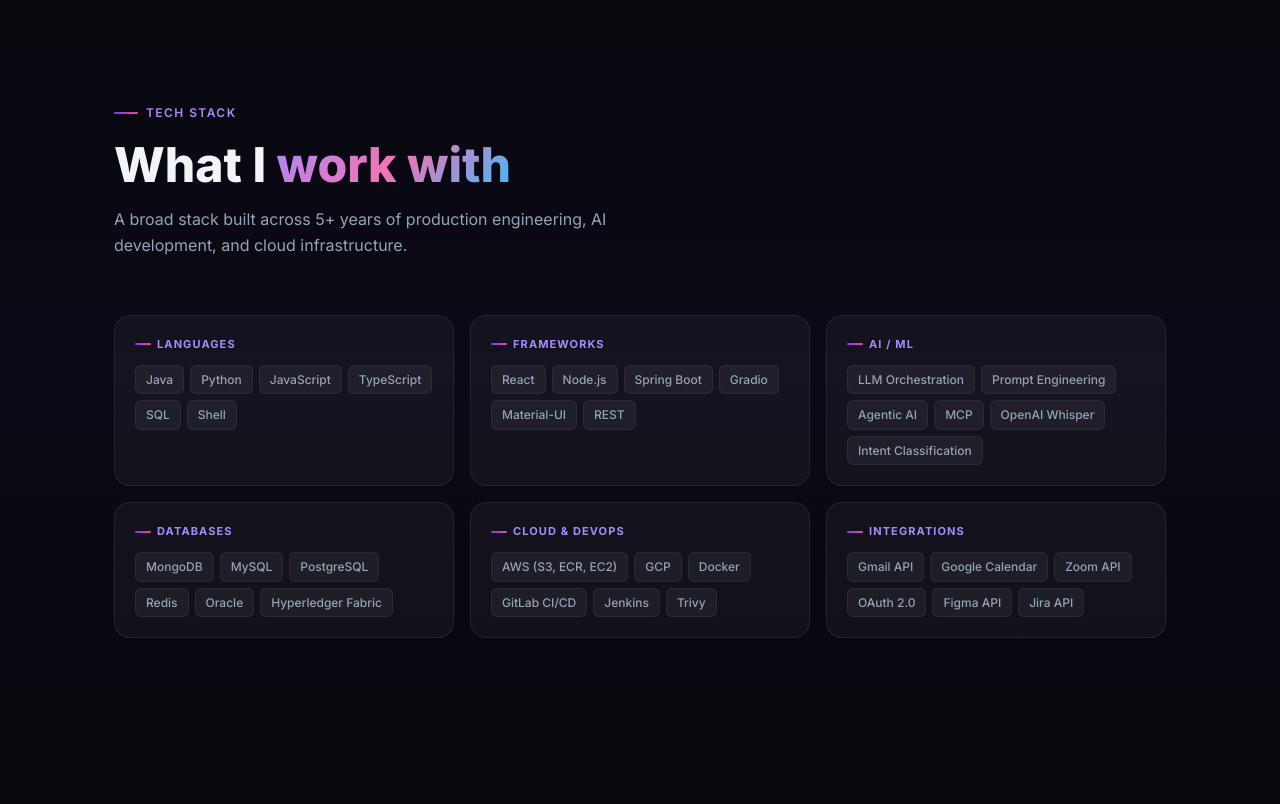
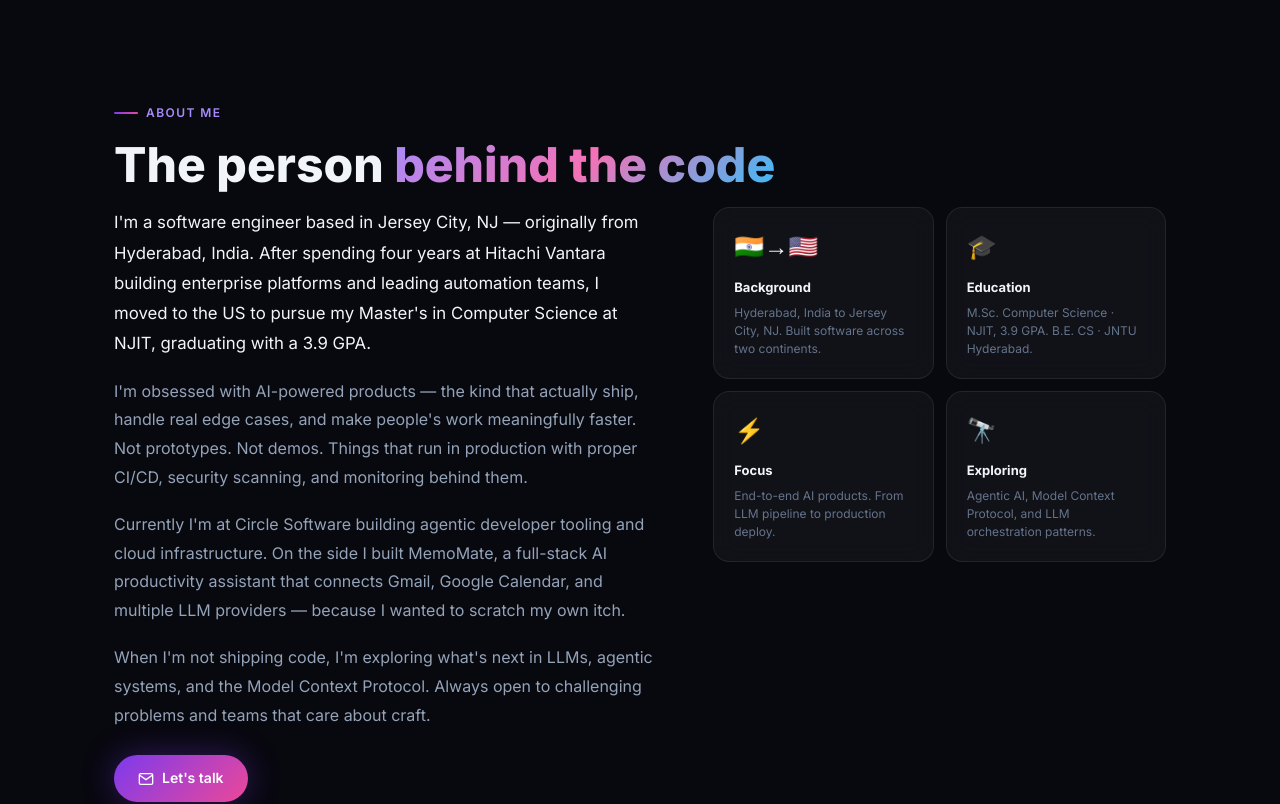
Before and after one commit to sruthivellore/portfolio, a React (Vite) app: page / in a window 1280 px wide. Shown: the part 800-1604 px from the top of the page. Built offline with nearby package versions, Linux system fonts and the light colour scheme.

Commit message:
Add dedicated About section with personal story and info cards

```diff
--- a/src/App.css
+++ b/src/App.css
@@ -384,6 +384,27 @@ section { padding: 96px 0; }
 .dot-green { background: #28c840; }
 .code-header { display: flex; gap: 0; margin-bottom: 12px; padding-bottom: 10px; border-bottom: 1px solid var(--border); }
 
+/* ===== ABOUT ===== */
+.about-grid {
+  display: grid;
+  grid-template-columns: 1.2fr 1fr;
+  gap: 56px;
+  align-items: start;
+}
+.about-text { display: flex; flex-direction: column; gap: 18px; }
+.about-text p {
+  font-size: 1rem;
+  color: var(--text-soft);
+  line-height: 1.8;
+}
+.about-text p:first-child { color: var(--text); font-size: 1.05rem; }
+.about-cta { margin-top: 8px; align-self: flex-start; }
+.about-cards { display: grid; grid-template-columns: 1fr 1fr; gap: 12px; }
+.about-card { padding: 20px; }
+.about-card-emoji { font-size: 24px; margin-bottom: 10px; display: block; }
+.about-card-title { font-size: 13px; font-weight: 700; color: var(--text); margin-bottom: 6px; }
+.about-card-text { font-size: 12px; color: var(--text-muted); line-height: 1.5; }
+
 /* ===== SKILLS ===== */
 #skills { background: linear-gradient(180deg, transparent 0%, rgba(124,58,237,0.03) 50%, transparent 100%); }
 .skills-grid {
@@ -642,6 +663,7 @@ footer {
 }
 
 @media (max-width: 900px) {
+  .about-grid { grid-template-columns: 1fr; gap: 32px; }
   .hero-inner { grid-template-columns: 1fr; }
   .hero-visual { display: none; }
   .skills-grid { grid-template-columns: repeat(2, 1fr); }
--- a/src/App.jsx
+++ b/src/App.jsx
@@ -1,5 +1,6 @@
 import Navbar from './components/Navbar'
 import Hero from './components/Hero'
+import About from './components/About'
 import Skills from './components/Skills'
 import Experience from './components/Experience'
 import Projects from './components/Projects'
@@ -137,6 +138,7 @@ export default function App() {
       <Navbar />
       <main>
         <Hero />
+        <About />
         <Skills />
         <Experience />
         <Projects />
--- /dev/null
+++ b/src/components/About.jsx
@@ -0,0 +1,61 @@
+import { useScrollReveal } from '../hooks/useScrollReveal'
+import { DATA } from '../App'
+
+export default function About() {
+  const ref = useScrollReveal()
+
+  return (
+    <section id="about">
+      <div className="container">
+        <div ref={ref} className="reveal">
+          <span className="section-label">About Me</span>
+          <h2 className="section-title">The person <span className="gradient-text">behind the code</span></h2>
+        </div>
+        <div className="about-grid">
+          <div className="about-text reveal" ref={useScrollReveal()}>
+            <p>
+              I'm a software engineer based in Jersey City, NJ — originally from Hyderabad, India.
+              After spending four years at Hitachi Vantara building enterprise platforms and leading automation
+              teams, I moved to the US to pursue my Master's in Computer Science at NJIT, graduating with a 3.9 GPA.
+            </p>
+            <p>
+              I'm obsessed with AI-powered products — the kind that actually ship, handle real edge cases,
+              and make people's work meaningfully faster. Not prototypes. Not demos. Things that run in production
+              with proper CI/CD, security scanning, and monitoring behind them.
+            </p>
+            <p>
+              Currently I'm at Circle Software building agentic developer tooling and cloud infrastructure.
+              On the side I built MemoMate, a full-stack AI productivity assistant that connects Gmail,
+              Google Calendar, and multiple LLM providers — because I wanted to scratch my own itch.
+            </p>
+            <p>
+              When I'm not shipping code, I'm exploring what's next in LLMs, agentic systems, and the
+              Model Context Protocol. Always open to challenging problems and teams that care about craft.
+            </p>
+            <a href={`mailto:${DATA.email}`} className="btn btn-primary about-cta">
+              <svg width="16" height="16" viewBox="0 0 24 24" fill="none" stroke="currentColor" strokeWidth="2"><path d="M4 4h16c1.1 0 2 .9 2 2v12c0 1.1-.9 2-2 2H4c-1.1 0-2-.9-2-2V6c0-1.1.9-2 2-2z"/><polyline points="22,6 12,13 2,6"/></svg>
+              Let's talk
+            </a>
+          </div>
+          <div className="about-cards">
+            <AboutCard delay={1} emoji="🇮🇳→🇺🇸" title="Background" text="Hyderabad, India to Jersey City, NJ. Built software across two continents." />
+            <AboutCard delay={2} emoji="🎓" title="Education" text="M.Sc. Computer Science · NJIT, 3.9 GPA. B.E. CS · JNTU Hyderabad." />
+            <AboutCard delay={3} emoji="⚡" title="Focus" text="End-to-end AI products. From LLM pipeline to production deploy." />
+            <AboutCard delay={4} emoji="🔭" title="Exploring" text="Agentic AI, Model Context Protocol, and LLM orchestration patterns." />
+          </div>
+        </div>
+      </div>
+    </section>
+  )
+}
+
+function AboutCard({ emoji, title, text, delay }) {
+  const ref = useScrollReveal()
+  return (
+    <div ref={ref} className={`about-card glass-card reveal reveal-delay-${delay}`}>
+      <span className="about-card-emoji">{emoji}</span>
+      <div className="about-card-title">{title}</div>
+      <div className="about-card-text">{text}</div>
+    </div>
+  )
+}
--- a/src/components/Navbar.jsx
+++ b/src/components/Navbar.jsx
@@ -2,7 +2,7 @@ import { useState, useEffect } from 'react'
 import { DATA } from '../App'
 
 const LINKS = [
-  { label: 'About',      href: '#hero' },
+  { label: 'About',      href: '#about' },
   { label: 'Skills',     href: '#skills' },
   { label: 'Experience', href: '#experience' },
   { label: 'Projects',   href: '#projects' },
```
